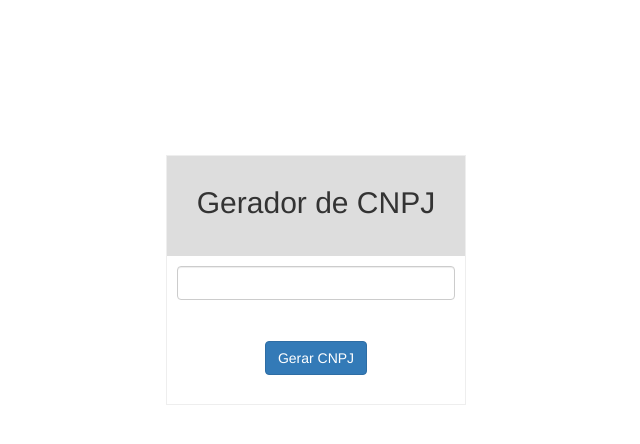
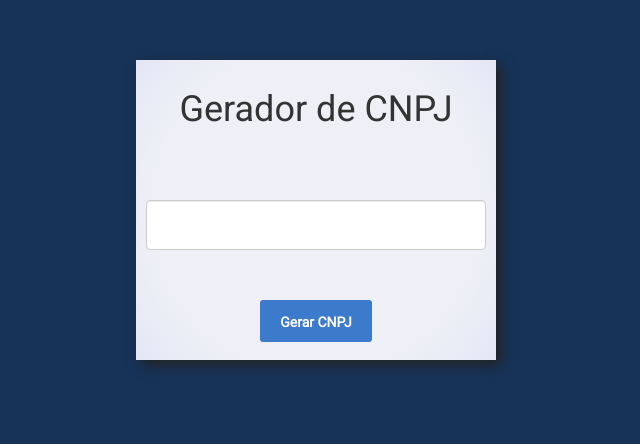
Before and after one commit to davidalves1/gerador-cnpj, a website: page index.html in a window 1280 px wide. Shown: the part 120-564 px from the top of the page, without its empty margins (324-964 px from the left). Drawn offline with nearby package versions, Linux system fonts and the light colour scheme; files that its build step writes are made by us from their sources.

Commit message:
Novo design

```diff
--- a/index.html
+++ b/index.html
@@ -9,17 +9,19 @@
 <body>
     <div class="container" ng-controller="MainController as main">
         <div class="row">
+            <div class="col-md-offset-4 col-md-4 col-sm-12">
                 <div class="card text-center">
                     <div class="card-header">
-                    <h2>Gerador de CNPJ</h2>
+                        <h1>Gerador de CNPJ</h1>
                     </div>
                     <div class="card-body">
                         <input type="text" id="txtCnpj" class="form-control text-center" ng-model="main.cnpj">
                     </div>
                     <div class="card-footer">
-                    <button id="btnCnpj" class="btn btn-primary" ng-click="main.gerarCnpj()">Gerar CNPJ</button>
+                        <button id="btnCnpj" class="btn-card" ng-click="main.gerarCnpj()">Gerar CNPJ</button>
                     </div>
-            </div><!-- /.card-dialog -->
+                </div>
+            </div>
         </div>
     </div>
     <script src="libs/jquery/dist/jquery.min.js"></script>
--- a/src/sass/style.scss
+++ b/src/sass/style.scss
@@ -1,33 +1,103 @@
 @charset "UTF-8";
+
+@import url(https://fonts.googleapis.com/css?family=Roboto:400,300,100);
+
+@mixin box-shadow($top, $left, $blur, $color, $inset: false) {
+  @if $inset {
+    -webkit-box-shadow:inset $top $left $blur $color;
+    -moz-box-shadow:inset $top $left $blur $color;
+    box-shadow:inset $top $left $blur $color;
+  } @else {
+    -webkit-box-shadow: $top $left $blur $color;
+    -moz-box-shadow: $top $left $blur $color;
+    box-shadow: $top $left $blur $color;
+  }
+}
+
+@mixin user-select($none) {
+    // Remove seleção para mobile
+    -webkit-user-select: $none;
+    -moz-user-select: $none;
+    -ms-user-select: $none;
+    user-select: $none;
+}
+
+@mixin transition($options) {
+    transition: $options;
+    -o-transition: $options;
+    -moz-transition: $options;
+    -webkit-transition: $options;
+}
+
+@mixin box-shadow-riple($shadow1, $shadow2) {
+    -webkit-box-shadow: $shadow1, $shadow2;
+    -moz-box-shadow: $shadow1, $shadow2;
+    box-shadow: $shadow1, $shadow2;
+}
 
 :root {
     margin: 0;
     padding: 0;
 }
 
+$default-color: #173358;
+
+body {
+    background-color: $default-color !important;
+}
+
 .card {
-    height: 250px;
-    width: 300px;
-    position: absolute;
-    top: 50%;
-    left: 50%;
-    margin-top: -125px;
-    margin-left: -150px;
-    border: 1px solid #EEE;
+    font-family: 'Roboto', Tahoma, sans-serif;
+    height: 300px;
+    margin-top: 50%;
+    background-image: radial-gradient(circle, rgba(250, 250, 255, .95) 70%,  rgba(240, 240, 255, .95) 100%);;
+    @include box-shadow(5px, 5px, 12px, #222);
 
     .card-header {
         height: 100px;
-        background-color: #DDD;
+        color: #333;
+        // background-color: lighten($default-color, 30%);
         padding: 10px;
     }
 
     .card-body {
-        height: 75px;
+        height: 100px;
         padding: 10px;
+        padding-top: 40px;
+
+        input {
+            height: 50px;
+            font-size: 18px;
+        }
     }
 
     .card-footer {
-        height: 75px;
+        height: 100px;
         padding: 10px;
+        padding-top: 40px;
     }
 }
+
+.btn-card {
+    background-color: lighten($default-color, 30%);
+    color: white;
+    height: 3em;
+    min-width: 88px;
+    padding: 12px 20px;
+    border: none;
+    outline: none;
+    letter-spacing: 0;
+    font-weight: bold;
+    cursor: pointer;
+    overflow: hidden;
+    border-radius: 3px;
+
+    @include user-select(none);
+
+    @include transition(all 0.3s ease-in-out);
+
+    &:hover {
+        color: #FFF !important;
+        background-color: lighten($default-color, 20%);
+    }
+}
```
Lines whose indentation alone changed are shown as unchanged.
